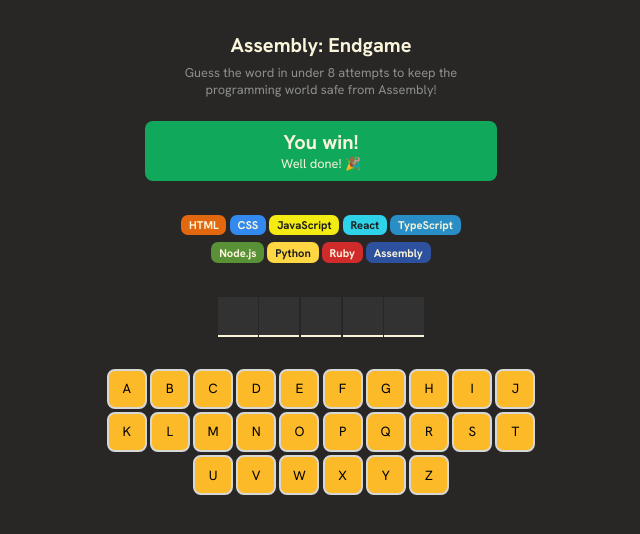
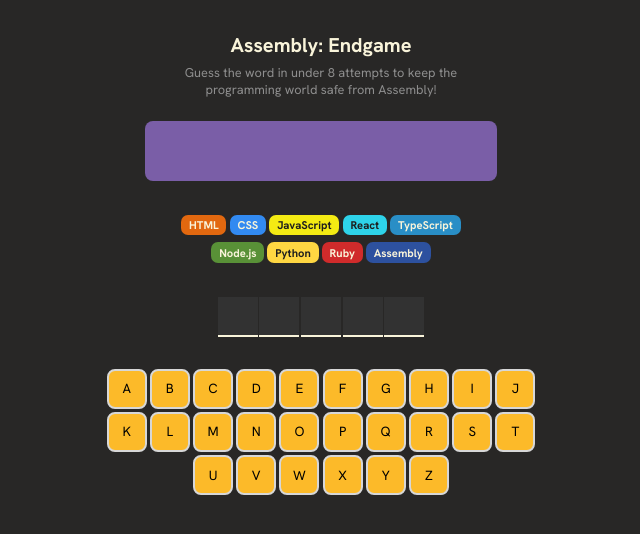
Before and after one commit to dcendry1711/asmbl, a React (Vite) app in the folder asmb/: page / in a window 1280 px wide. Shown: the top 534 px of the page, without its empty margins (319-959 px from the left). Built offline with nearby package versions, Linux system fonts and the light colour scheme.

Commit message:
additional mechanics

```diff
--- a/asmb/src/App.jsx
+++ b/asmb/src/App.jsx
@@ -4,10 +4,6 @@
 import { clsx } from 'clsx'
 
 function App() {
-
-  //state trzymający dane dot. tego czy gra jest zakończona
-
-  const [isGameOver, setIsGameOver] = useState(false)
 
   //state trzymający dane dot. hasła w grze
 
@@ -17,9 +13,15 @@
 
   const [guessedLetters, setGuessedLetters] = useState([])
 
+  //zmienna przetrzymująca ilość błędnie podanych liter
+
+  const wrongLetterCount = guessedLetters.filter( letter => !currentWord.includes(letter)).length
+
   // języki programowania wyświetlane na froncie apliakcji
 
-  const langEl = languages.map( langObj => {
+  const langEl = languages.map( (langObj,index) => {
+
+    const langLost = index < wrongLetterCount
 
     const displayStyle = {
       background: langObj.backgroundColor,
@@ -27,7 +29,7 @@
     }
 
     return(
-      <span key={langObj.name} style={displayStyle} className="single-language">{langObj.name}</span>
+      <span key={langObj.name} style={displayStyle} className={clsx("single-language", langLost && 'lost')}>{langObj.name}</span>
     )
   })
 
@@ -41,6 +43,27 @@
       <span key={index} className="single-letter">{guessedLetters.includes(letter) ? letter : null}</span>
     )
   })
+
+  //funkcja obsługująca dodawanie litery do tablicy guessedLetters, zabezpieczenie na możliwość pojedynczego podania litery
+
+  function selectLetter(letter){
+    if(!guessedLetters.includes(letter))
+    setGuessedLetters(prevGuessedLetters => {
+      return [...prevGuessedLetters, letter]
+      })
+  }
+
+  //zmienna określająca warunek kiedy gra jest przegrana
+
+  const isGameLost = wrongLetterCount === languages.length - 1
+
+  //zmienna określająca kiedy gra jest wygrana
+
+  const isGameWin = !isGameLost && currentWordArr.every( letter => guessedLetters.includes(letter))
+
+  //zmienna określająca warunkowe wyświetlanie przycisku NEW GAME (kiedy jest koniec gry)
+
+  const isGameOver = isGameLost || isGameWin
 
   // ustawienia dot. klawiatury w aplikacji
 
@@ -59,28 +82,50 @@
         onClick={() => selectLetter(letter)}
         key={letter}
         className={clsx("keyboard-single-button", isLetterCorrect && 'correct', isLetterWrong && 'wrong')}
+        disabled={isGameOver}
       >
           {letter}
       </button>
     )
   })
 
-  //funkcja obsługująca dodawanie litery do tablicy guessedLetters, zabezpieczenie na możliwość pojedynczego podania litery
+  //funkcja obsługująca rozpoczęcie nowej gry
 
-  function selectLetter(letter){
-    if(!guessedLetters.includes(letter))
-    setGuessedLetters(prevGuessedLetters => {
-      return [...prevGuessedLetters, letter]
-      })
+  function newGame(){
+    setGuessedLetters([])
+  }
+
+  //funkcja obsługująca status gry
+
+  function renderStatusGame(){
+
+    if(!isGameOver){
+      return null
+    }
+
+    if(isGameWin){
+      return(
+        <>
+          <h2>You win!</h2>
+          <p>Well done! 🎉</p>
+        </>
+      )
+    } else {
+      return(
+        <>
+          <h2>Game Over!</h2>
+          <p>You lose! Better start learning Assembly 😭</p>
+        </>
+      )
+    }
   }
 
   return (
     <main>
       <Header />
 
-      <section className="game-status">
-        <h2>You win!</h2>
-        <p>Well done! 🎉</p>
+      <section className={clsx("game-status", isGameWin && 'win', isGameLost && 'lost')}>
+        {renderStatusGame()}
       </section>
 
       <section className="languages">
@@ -95,7 +140,7 @@
         {keyboardEl}
       </section>
 
-      {isGameOver && <button className="new-game-button">NEW GAME</button>}
+      {isGameOver && <button onClick={newGame} className="new-game-button">NEW GAME</button>}
     </main>
   )
 }
@@ -118,4 +163,15 @@
   2.można podać jedną literę z klawiatury tylko raz (ZROBIONE)
   3.jeżeli litera jest poprawna klawisz zmienia tło na zielone, jeżeli jest błędna to zmienia kolor na czerwony (ZROBIONE)
   4. Jeżeli litera jest poprawna to wyświetla się w polu hasła, jeżeli jest błędna w polu hasła nic nie zostaje wyświetlone. (ZROBIONE)
+  5. Utworzenie zmiennej przetrzymującej ilość błędnie typowanych liter (ZROBIONE)
+  7. Jeżeli błędnie podano literę to tracony jest kolejny język programowania (ZROBIONE)
+  8. Po podaniu określonej ilości błędnych liter gra zostaje zakończona (GameOver) (ZROBIONE)
+  9. Określenie warunku kiedy gra jest wygrana (ZROBIONE)
+  10. Blokowanie klawiatury w momencie gdy isGameOver === true (ZROBIONE)
+  11. Warunkowe wyświetlanie przycisku NEW GAME (ZROBIONE)
+  12. Możliwość rozpoczęcia nowej gry po naciśnięciu przycisku "NEW GAME" (ZROBIONE)
+  13. W momencie podania błędnej litery oprócz utraty języka, w sekcji statusu gry wyświetlane jest pożegnanie danego języka
+  14. Jeżeli gra jest wygrana okno statusu gry jest odpowiednio obsłużone
+  15. Jeżeli gra jest przegrana okno statusu gry jest odpowiednio obsłużone
+  16. Słowo do odgadnięcia jest losowane i przy każdej grze jest inne
 */
--- a/asmb/src/index.css
+++ b/asmb/src/index.css
@@ -45,9 +45,17 @@
     margin: 1em 0;
     width: 352px;
     height: 60px;
-    background: #10A95B;
     border-radius: 8px;
     color: #F9F4DA;
+    background: #7A5EA7;
+}
+
+.game-status.win {
+    background: #10A95B;
+}
+
+.game-status.lost {
+    background: #BA2A2A;
 }
 
 .game-status > h2 {
@@ -76,6 +84,10 @@
     border-radius: 7px;
     font-size: .7rem;
     font-weight: 700;
+}
+
+.single-language.lost {
+    opacity: .1;
 }
 
 /*current-word section*/
```
